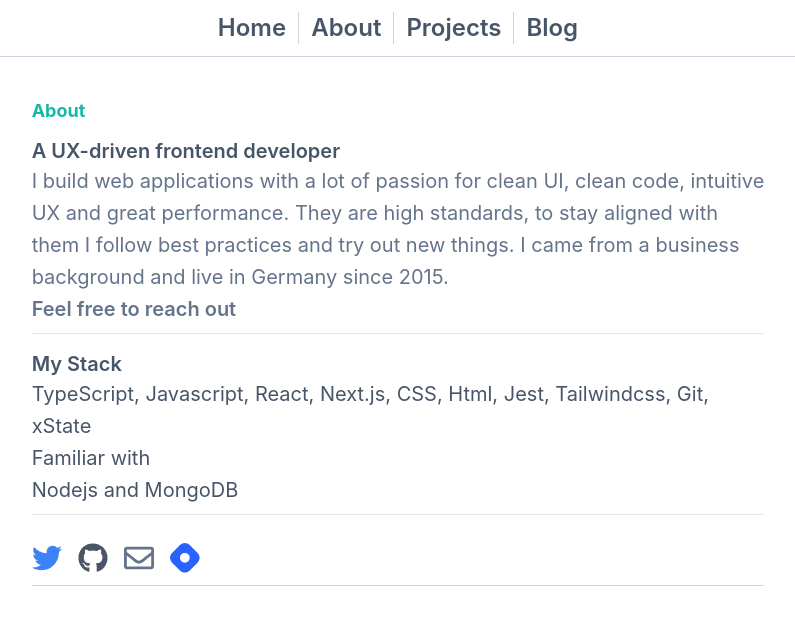
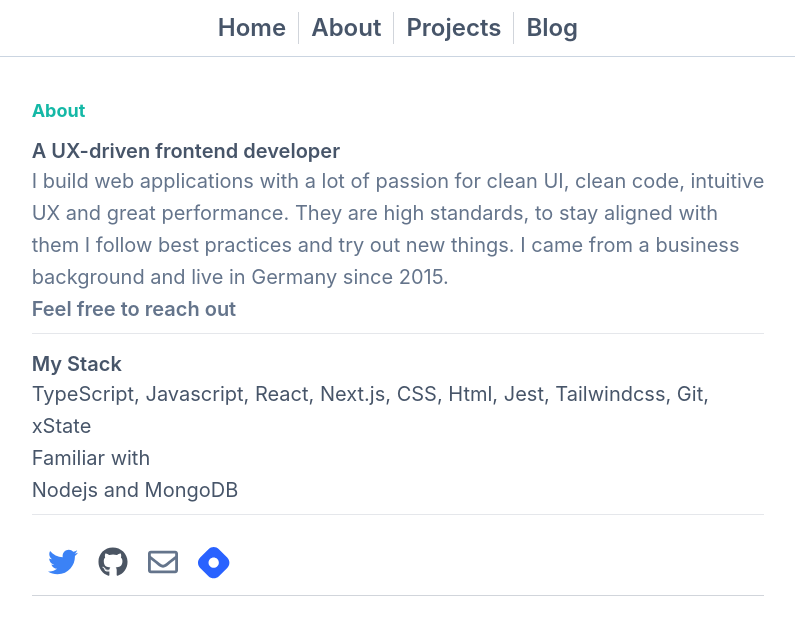
Before and after one commit to Ali-Hussein-dev/Ali-Hussein-dev, a Next.js app: page /About in a window 1280 px wide. Shown: the top 618 px of the page, without its empty margins (242-1037 px from the left). Built offline with nearby package versions, Linux system fonts and the light colour scheme.

Commit message:
fix (UI)

```diff
--- a/src/pages/About.tsx
+++ b/src/pages/About.tsx
@@ -5,12 +5,12 @@ const links = [
   {
     href: 'https://twitter.com/AliHussein_20',
     IconName: FaTwitter,
-    cn: 'text-blue-500',
+    cn: 'text-blue-500 ',
   },
   {
     href: 'https://github.com/Ali-Hussein-dev',
     IconName: FaGithub,
-    cn: 'text-gray-600',
+    cn: 'text-gray-600 ',
   },
   {
     href: 'mailto:ali.hussein.pre@gmail.com',
@@ -22,7 +22,7 @@ interface LinkProp {
   href: string
   cn: string
   IconName?: IconType
-  children?: string
+  children?: any
 }
 const Link: React.FC<LinkProp> = ({ href, IconName, cn, children }) => (
   <div>
@@ -58,18 +58,20 @@ const About: React.FC = () => {
         <h2 className="font-semibold ">My Stack</h2>
         <p className="pb-2 mb-4 leading-8 border-b border-gray-200">
           TypeScript, Javascript, React, Next.js, CSS, Html, Jest, Tailwindcss,
-          Git, xState <br /> Familiar with <br /> Nodejs and MongoDB
+          Git, xState <br /> Familiar with <br />
+          Nodejs and MongoDB
         </p>
-        <div className="flex py-3 border-b border-gray-300 gap-x-4">
+        <div className="flex py-3 border-b border-gray-300">
           {links.map((o, i) => (
-            <span key={i}>
+            <span key={i} className="p-1 ml-3 rounded-xl hover:bg-blueGray-100">
               <Link href={o.href} cn={o.cn} IconName={o.IconName} />
             </span>
           ))}
-          <span>
+          <span className="p-1 ml-3 rounded-xl hover:bg-blueGray-50">
+            <Link href={'https://hashnode.com/@Ali-2021'} cn="">
               <svg
-              className="fill-current w-44 "
-              viewBox="0 0 688 118"
+                className="w-8 fill-current"
+                viewBox="0 0 118 118"
                 fill="none"
               >
                 <path
@@ -79,6 +81,7 @@ const About: React.FC = () => {
                   fill="#2962FF"
                 ></path>
               </svg>
+            </Link>
           </span>
         </div>
       </div>
```
Lines whose indentation alone changed are shown as unchanged.
